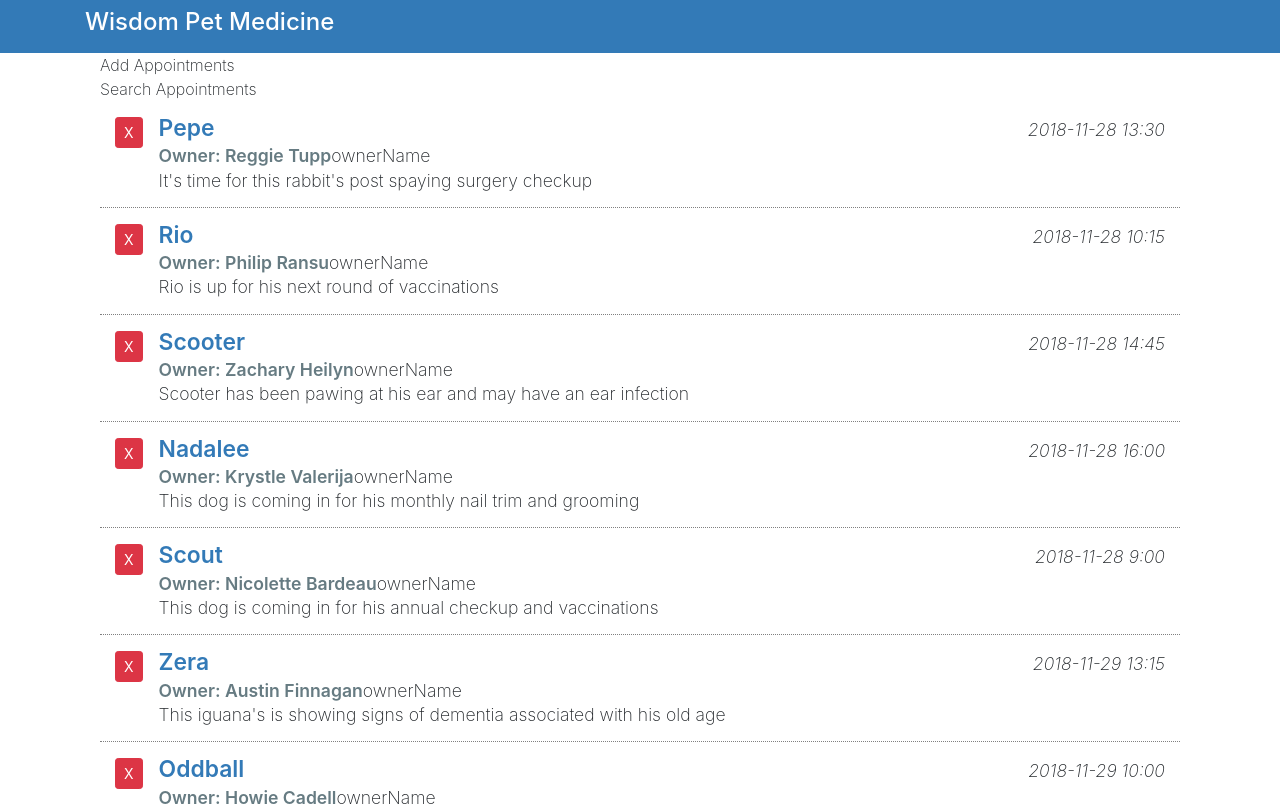
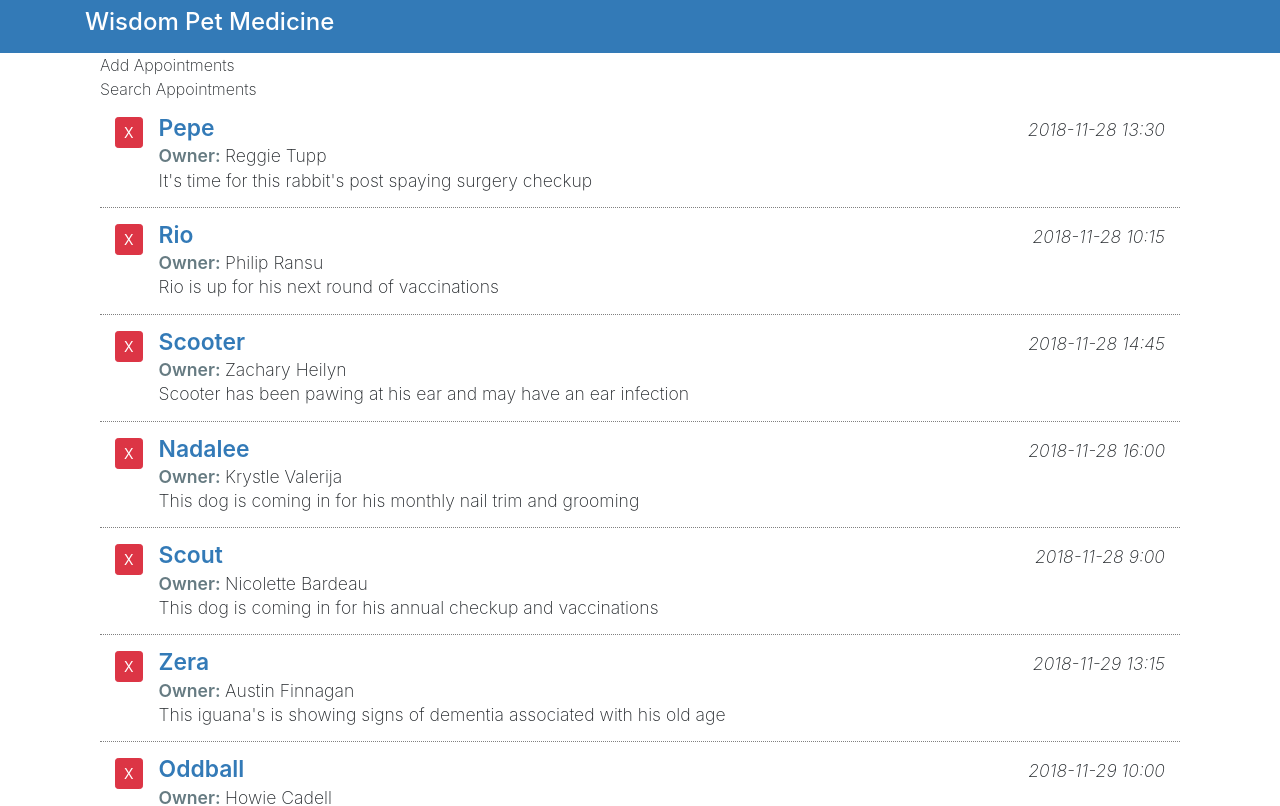
Before and after one commit to Combatd/reactBuildingInterface, a React (Create React App) app: page / in a window 1280 px wide. Shown: the top 806 px of the page. Built offline with nearby package versions, Linux system fonts and the light colour scheme.

Commit message:
Fix rendering of ownerName in ListAppointments

```diff
--- a/src/Components/ListAppointments.js
+++ b/src/Components/ListAppointments.js
@@ -12,7 +12,6 @@ class ListAppointments extends Component {
           });
 
         return (
-
             <div className="appointment-list item-list mb-3">
                 { this.props.appointments.map( item => (
                     <div className="pet-item col media py-3">
@@ -27,14 +26,13 @@ class ListAppointments extends Component {
                             </div>
 
                             <div className="owner-name">
-                            <span className="label-item">Owner: {item.ownerName}</span>
-                            <span>ownerName</span>
+                            <span className="label-item">Owner: </span>
+                            <span>{item.ownerName}</span>
                             </div>
                             <div className="apt-notes">{item.aptNotes}</div>
                         </div>
                     </div>
                 )) }
-
         </div>
         );
     }
```
